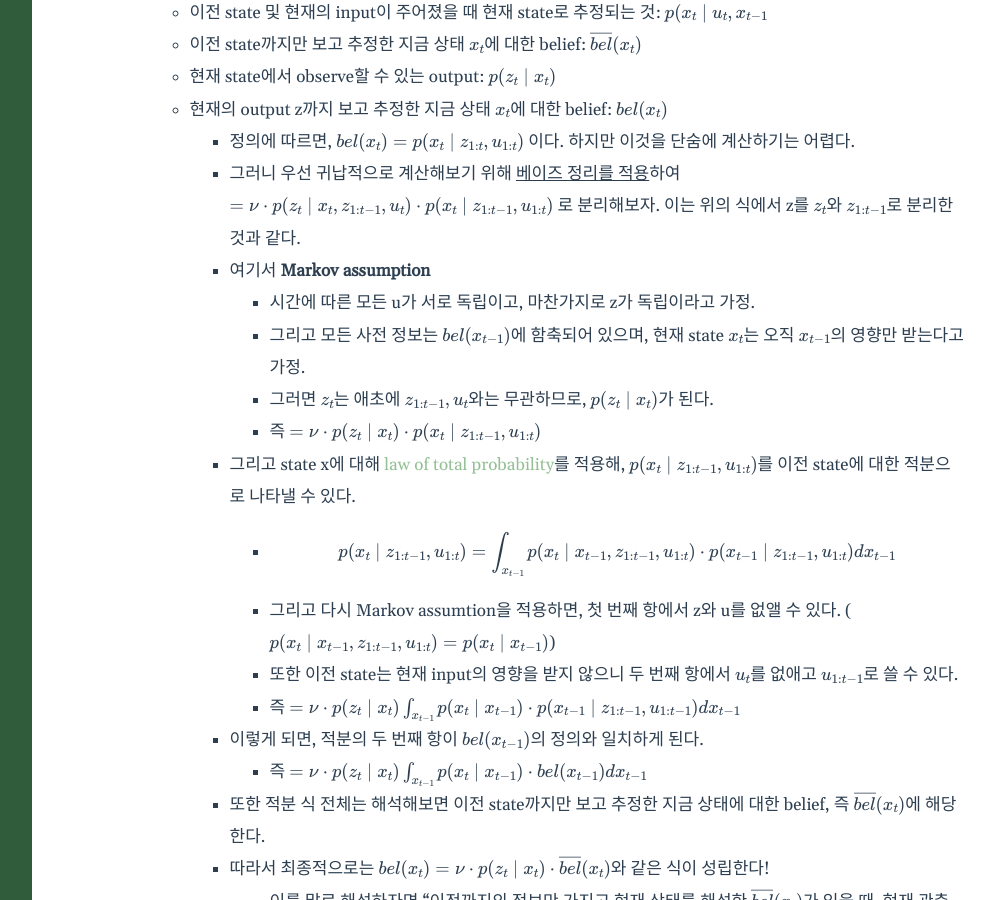
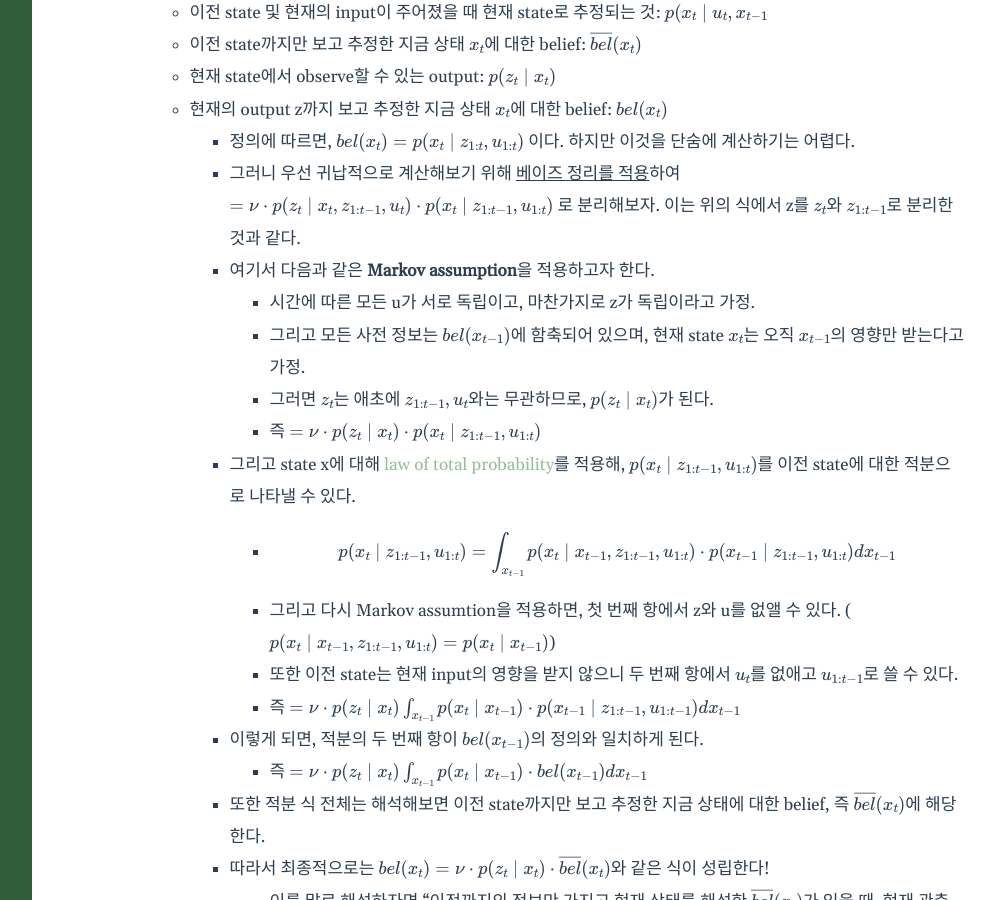
Before and after one commit to froggo-roggo/froggo-roggo.github.io, a Jekyll site: the page built from _posts/2024-07-23-kalmanfilter.markdown, in a window 1280 px wide and 900 px high, scrolled down 2721 px. Shown: the whole window, without its empty margins (238-1232 px from the left). Built offline with Jekyll 4.4.1, drawn with Linux system fonts in a browser that asks for light colours.

Commit message:
modify post

```diff
--- a/_posts/2024-07-23-kalmanfilter.markdown
+++ b/_posts/2024-07-23-kalmanfilter.markdown
@@ -61,7 +61,7 @@ use_math: true
   - 현재의 output z까지 보고 추정한 지금 상태 $$x_t$$에 대한 belief: $$bel(x_t)$$
     - 정의에 따르면, $$bel(x_t) = p(x_t \mid z_{1:t}, u_{1:t})$$ 이다. 하지만 이것을 단숨에 계산하기는 어렵다.
 	- 그러니 우선 귀납적으로 계산해보기 위해 <u>베이즈 정리를 적용</u>하여 $$=\nu \cdot p(z_t \mid x_t, z_{1:t-1}, u_t) \cdot p(x_t \mid z_{1:t-1}, u_{1:t})$$ 로 분리해보자. 이는 위의 식에서 z를 $$z_t$$와 $$z_{1:t-1}$$로 분리한 것과 같다.
-	- 여기서 **Markov assumption**
+	- 여기서 다음과 같은 **Markov assumption**을 적용하고자 한다.
 	  - 시간에 따른 모든 u가 서로 독립이고, 마찬가지로 z가 독립이라고 가정.
 	  - 그리고 모든 사전 정보는 $$bel(x_{t-1})$$에 함축되어 있으며, 현재 state $$x_t$$는 오직 $$x_{t-1}$$의 영향만 받는다고 가정.
 	  - 그러면 $$z_t$$는 애초에 $$z_{1:t-1}, u_t$$와는 무관하므로, $$p(z_t \mid x_t)$$가 된다.
```
